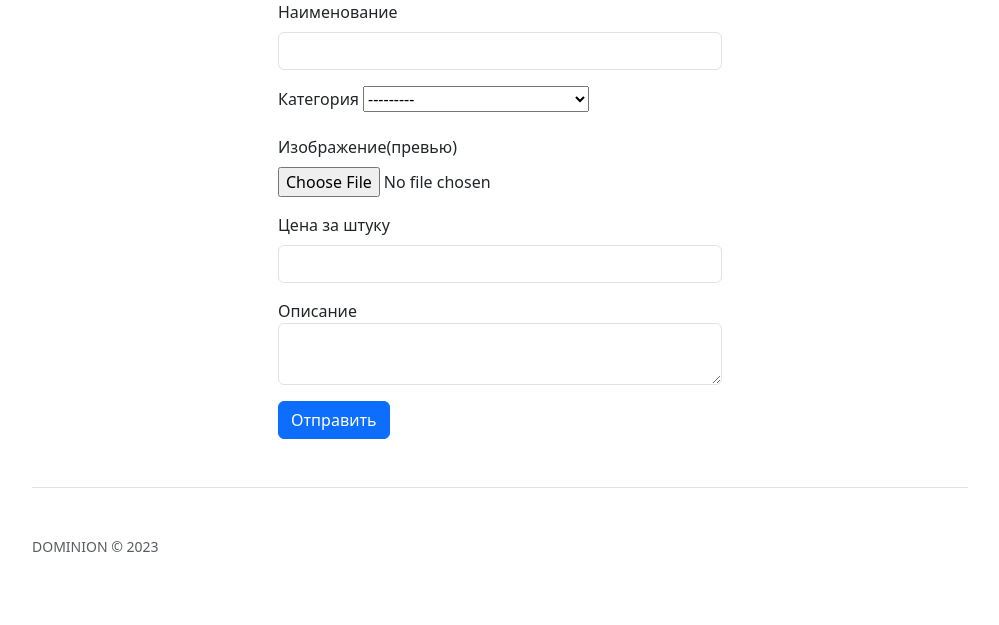
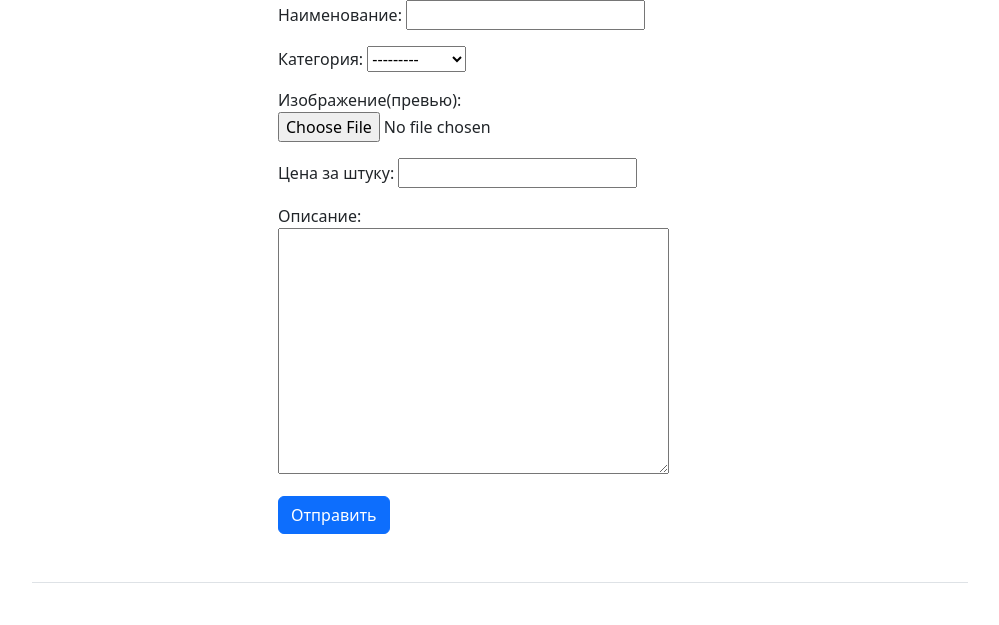
Before and after one commit to InnaAntypova/Django_online_store, a Django app: page /save_product/ in a window 1280 px wide. Shown: the part 179-804 px from the top of the page, without its empty margins (140-1139 px from the left). Before the commit the page ends 731 px from the top, so only its background shows below. Run offline with Django 5.2, Linux system fonts and the light colour scheme; data comes from the database, SQL or seed files in the repository; some libraries are stand-ins or nearby versions.

Commit message:
add form Product

```diff
--- /dev/null
+++ b/catalog/forms.py
@@ -0,0 +1,26 @@
+from django import forms
+
+from catalog.models import Product
+
+stop_words = ['казино', 'криптовалюта', 'крипта', 'биржа', 'дешево', 'бесплатно', 'обман', 'полиция', 'радар']
+
+
+class ProductForm(forms.ModelForm):
+
+    class Meta:
+        model = Product
+        fields = ('name', 'category', 'image', 'price_item', 'description')
+
+    def clean_name(self):
+        cleaned_data = self.cleaned_data.get('name')
+        for word in stop_words:
+            if word in cleaned_data.lower():
+                raise forms.ValidationError('Используется запрещенное название продукта')
+        return cleaned_data
+
+    def clean_description(self):
+        cleaned_data = self.cleaned_data.get('description')
+        for word in stop_words:
+            if word in cleaned_data.lower():
+                raise forms.ValidationError('Используется запрещенное слово в описании продукта')
+        return cleaned_data
--- a/catalog/templates/catalog/product_form.html
+++ b/catalog/templates/catalog/product_form.html
@@ -112,44 +112,13 @@
     <main>
         <form method="post">
             {% csrf_token %}
-
             <div class="row-cols-2 align-items-center">
                 <div class="container-fluid ">
-                    <div class="mb-3">
-                        <label for="name" class="form-label">Наименование</label>
-                        <input type="text" name="name" class="form-control" id="name" required/>
-                    </div>
-                    <div class="mb-3">
-                        <label for="category" class="form-label">Категория</label>
-                        <select name="category" required id="category">
-                            <option value="" selected>---------</option>
-
-                            <option value="1">Подписка</option>
-
-                            <option value="2">Другое</option>
-
-                            <option value="3">Серверное оборудование</option>
-
-                        </select>
-                    </div>
-                    <div class="mb-3">
-                        <label for="image" class="form-label">Изображение(превью)</label>
-                        <input type="file" name="image" accept="image/*" id="image" />
-                    </div>
-                    <div class="mb-3">
-                        <label for="price_item" class="form-label">Цена за штуку</label>
-                        <input type="number" name="price_item" class="form-control" id="price_item" required/>
-                    </div>
-                    <div class="mb-3">
-                        <label for="description">Описание</label>
-                        <textarea type="text" name="description" class="form-control" id="description"
-                                  required></textarea>
-                    </div>
+                    {{ form.as_p }}
                     <button type="submit" class="btn btn-primary">Отправить</button>
                 </div>
             </div>
         </form>
-
     </main>
 
     <footer class="pt-4 my-md-5 pt-md-5 border-top">
--- a/catalog/views.py
+++ b/catalog/views.py
@@ -1,8 +1,10 @@
 from urllib import request
 
+from django.forms import inlineformset_factory
 from django.urls import reverse_lazy, reverse
 from django.views.generic import TemplateView, ListView, DetailView, CreateView
 
+from catalog.forms import ProductForm
 from catalog.models import Category, Product
 
 
@@ -47,8 +49,11 @@ class ProductDetailView(DetailView):
 
 class ProductCreateView(CreateView):
     model = Product
-
-    fields = ('name', 'category', 'image', 'price_item', 'description')
+    form_class = ProductForm
 
     def get_success_url(self):
         return reverse('catalog:products', args=[self.object.category.pk])
+
+    # def get_context_data(self, **kwargs):
+    #     context_data = super().get_context_data(**kwargs)
+    #     SubjectFormset = inlineformset_factory(Product, Subject, )
```
